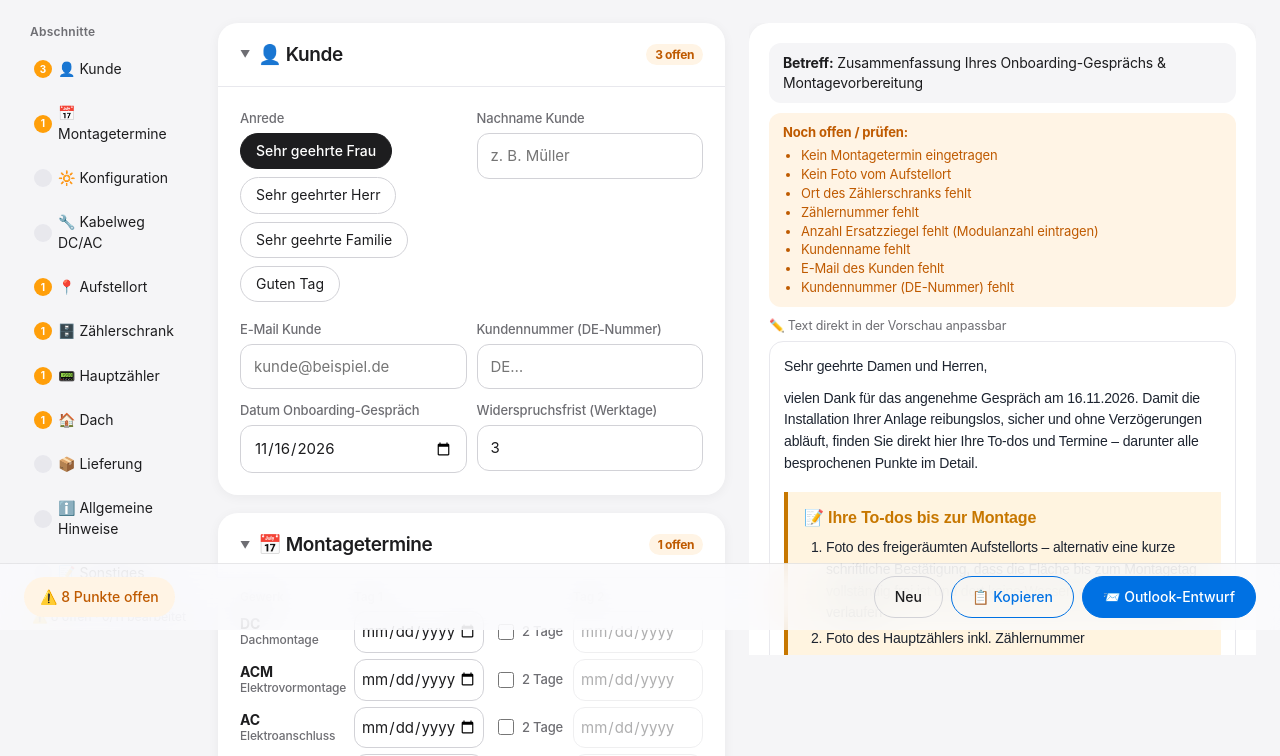
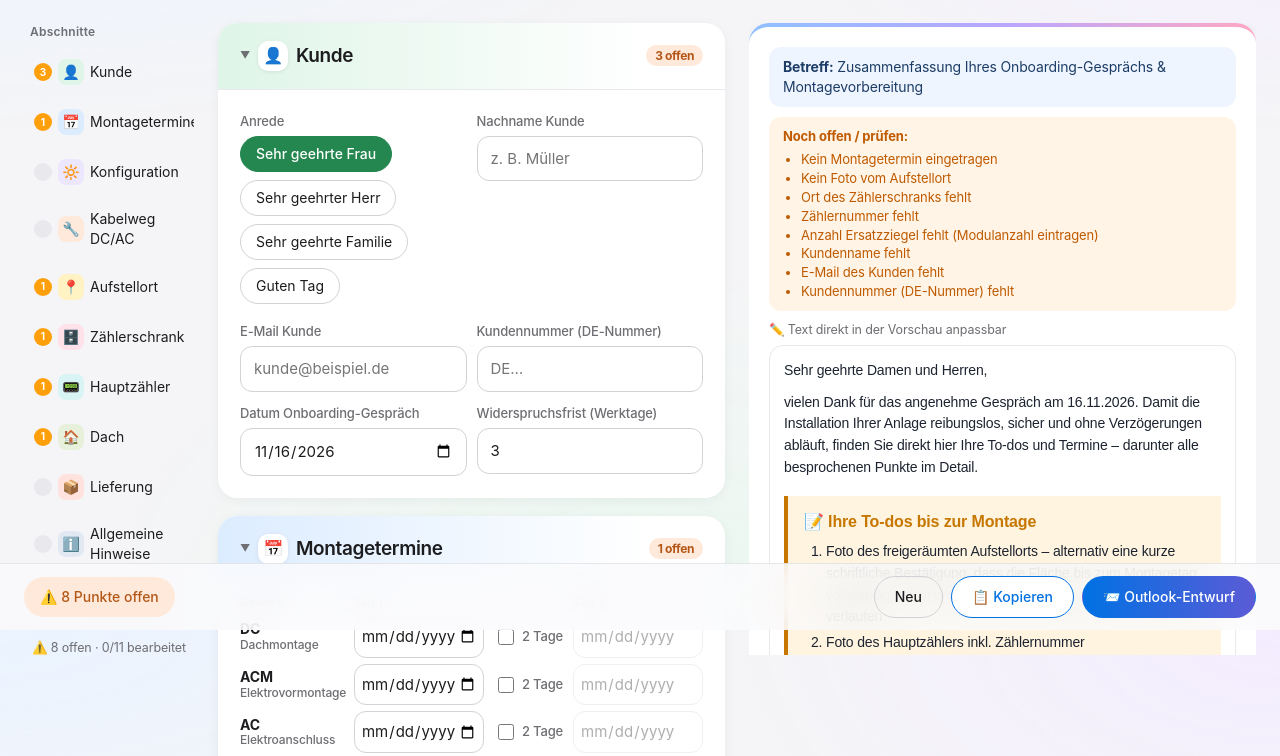
Before and after one commit to bbg-tools/onboarding, a plain HTML site: page index.html in a window 1280 px wide. Shown: the part 170-926 px from the top of the page. Drawn offline with Linux system fonts and the light colour scheme.

Commit message:
Pastellfarben je Abschnitt, farbige Akzente und Verläufe
Co-Authored-By: Claude Opus 5.5 <noreply@anthropic.com>
Claude-Session: https://claude.ai/code/session_014ox9ssLpvXXCz8rwdagpb1

```diff
--- a/index.html
+++ b/index.html
@@ -245,6 +245,35 @@ button.b.ghost{background:#fff;color:var(--text);border-color:var(--line)}
 .ab-warn.has{background:var(--warn-soft);color:var(--warn)}
 #toast{border-radius:980px;padding:11px 20px;background:rgba(29,29,31,.92);backdrop-filter:blur(10px)}
 @media(max-width:1049px){.actionbar{padding:8px 10px}.ab-btn{padding:9px 13px;font-size:13px}.ab-warn{padding:9px 12px;font-size:13px}.wrap{padding:12px}}
+</style>
+<style>
+/* ===== Pastell-Akzente ===== */
+body{background:radial-gradient(1200px 500px at 0% 0%,#eaf3ff 0%,rgba(234,243,255,0) 60%),radial-gradient(900px 500px at 100% 0%,#f3ecff 0%,rgba(243,236,255,0) 60%),radial-gradient(900px 600px at 50% 100%,#e9f8ef 0%,rgba(233,248,239,0) 60%),#f5f5f7;background-attachment:fixed}
+.hero h2{background:linear-gradient(90deg,#2a6cc0 0%,#6a4fc9 45%,#c23b67 100%);-webkit-background-clip:text;background-clip:text;color:transparent;display:inline-block}
+header.top .logo{background:linear-gradient(135deg,#ffd60a,#ff9f0a 60%,#ff6b8b)}
+fieldset>legend{background:linear-gradient(90deg,var(--sec-bg) 0%,rgba(255,255,255,0) 85%)}
+fieldset>legend .ico,.secnav .ico{display:inline-grid;place-items:center;width:30px;height:30px;border-radius:10px;background:var(--sec-bg);font-size:16px;flex:none}
+.secnav .ico{width:26px;height:26px;border-radius:8px;font-size:14px}
+fieldset>legend .ico{background:#fff;box-shadow:0 1px 4px rgba(0,0,0,.08)}
+fieldset>legend .lg-t{color:var(--text)}
+fieldset.active{box-shadow:0 0 0 2px var(--sec-fg),0 6px 20px rgba(0,0,0,.06)}
+fieldset .chip.on{background:var(--sec-fg);border-color:var(--sec-fg);color:#fff}
+fieldset .chip:hover{border-color:var(--sec-fg)}
+fieldset .chk input{accent-color:var(--sec-fg)}
+fieldset input:focus,fieldset textarea:focus{border-color:var(--sec-fg);box-shadow:0 0 0 4px color-mix(in srgb,var(--sec-fg) 18%,transparent)}
+fieldset .info{background:var(--sec-bg);color:var(--sec-fg)}
+fieldset .photo{border-color:color-mix(in srgb,var(--sec-fg) 35%,#fff);background:color-mix(in srgb,var(--sec-bg) 40%,#fff)}
+.secnav button.cur{background:var(--sec-bg);box-shadow:none;font-weight:600}
+.secnav button:hover{background:color-mix(in srgb,var(--sec-bg) 70%,transparent)}
+@media(max-width:1049px){.secnav button{background:#fff}.secnav button.cur{background:var(--sec-bg)}}
+.right .card{box-shadow:0 2px 12px rgba(0,0,0,.05);border-top:4px solid transparent;background:linear-gradient(#fff,#fff) padding-box,linear-gradient(90deg,#8fc1ff,#b9a6ff,#ffa8c2) border-box}
+.subject{background:#eef5ff;color:#1d3d66}
+.ab-btn{background:linear-gradient(90deg,#0071e3,#5b5bd6);border-color:transparent}
+.ab-btn:hover{background:linear-gradient(90deg,#0077ed,#6a6ae0)}
+.ab-btn.sec{background:#fff;border-color:#0071e3}
+.ab-warn{background:#dff5e8;color:#23874f}
+.ab-warn.has{background:#ffe9da;color:#b45616}
+.badge{background:#ffe9da;color:#b45616}
 </style>
 </head>
 <body>
@@ -1077,6 +1106,21 @@ $('f').addEventListener('change',update);
 update();
 </script>
 <script>
+/* ===== Pastellfarben je Abschnitt ===== */
+(function(){
+  const P=[['#dff5e8','#23874f'],['#dcecff','#2a6cc0'],['#ece6ff','#6a4fc9'],['#ffe9da','#c2611f'],['#fff3c4','#9a7400'],['#ffe1ea','#c23b67'],
+           ['#d8f4f4','#16807f'],['#f2e3ff','#9447c0'],['#e6f0db','#56782f'],['#ffe2de','#c4473b'],['#e2e8f2','#45597a'],['#fbe7f6','#a8428e']];
+  document.querySelectorAll('#f > fieldset').forEach((fs,i)=>{
+    const [bg,fg]=P[i%P.length];
+    const pal=`--sec-bg:${bg};--sec-fg:${fg}`;
+    fs.style.cssText+=';'+pal;fs.dataset.pal=pal;
+    const lg=fs.querySelector('legend');const t=lg.firstChild;
+    if(t&&t.nodeType===3){const m=t.textContent.trim().match(/^(\S+)\s+(.*)$/);
+      if(m){lg.textContent='';lg.insertAdjacentHTML('beforeend',`<span class="ico">${m[1]}</span> <span class="lg-t">${m[2]}</span>`);}}
+  });
+})();
+</script>
+<script>
 /* ===== Bedienung: Chips, Abschnitte, Navigation, Aktionsleiste, Zwischenspeicher ===== */
 (function(){
 const form=$('f');
@@ -1128,7 +1172,7 @@ function paint(){
     const n=fs._wre?warns.filter(w=>fs._wre.test(w)).length:0;
     const b=document.createElement('button');b.type='button';
     b.className=(n?'miss':(visited.has(fs.id)?'ok':''))+(fs===cur?' cur':'');
-    b.innerHTML=`<span class="st">${n?n:(visited.has(fs.id)?'✓':'')}</span>${fs.dataset.icon} ${esc(fs.dataset.name)}`;
+    b.innerHTML=`<span class="st">${n?n:(visited.has(fs.id)?'✓':'')}</span><span class="ico">${fs.dataset.icon}</span>${esc(fs.dataset.name)}`;b.style.cssText=fs.dataset.pal||'';
     b.onclick=()=>goTo(fs);nav.appendChild(b);
     fs.querySelector('.lg-sum').innerHTML=(n?`<span class="badge">${n} offen</span> `:'')+(fs.classList.contains('collapsed')?'Standard übernommen · aufklappen':'');
   });
```
